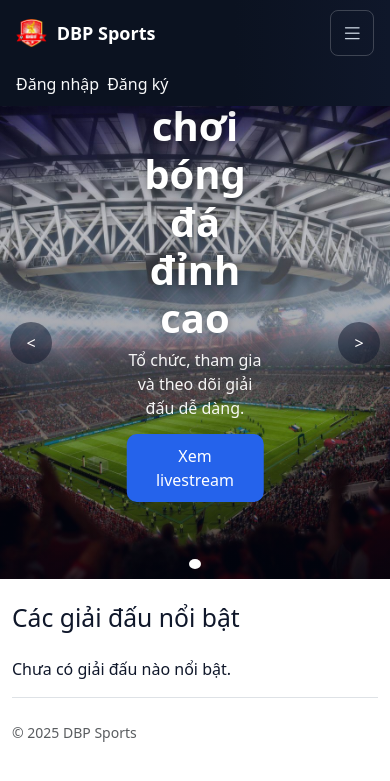
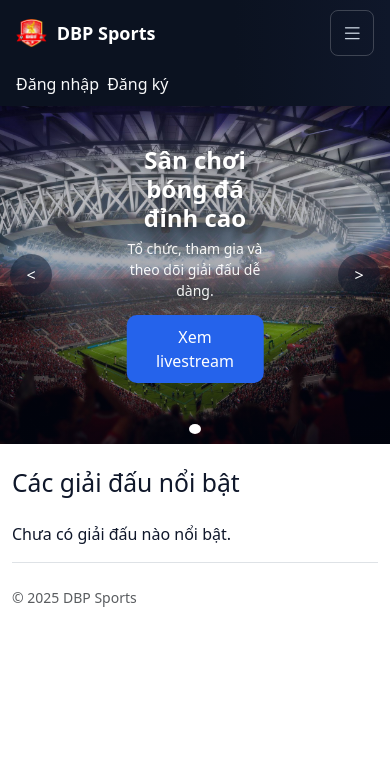
Before and after one commit to dbpsportsvn-glitch/dbpsports, a Django app: page / in a window 390 px wide. Shown: the top 781 px of the page. Run offline with Django 5.2, Linux system fonts and the light colour scheme; data that the repository does not hold is empty; parts of the project's set-up code (start-up, migrations or seed data) failed here and were passed over.

Commit message:
Sua loi hien thi trang chu và tab di dong

```diff
--- a/backend/tournaments/templates/tournaments/home.html
+++ b/backend/tournaments/templates/tournaments/home.html
@@ -88,3 +88,21 @@
     {% endfor %}
   </div>
 {% endblock %}
+
+{% comment %} Them vao cuoi file home.html {% endcomment %}
+{% block extra_css %}
+<style>
+  @media (max-width: 767px) {
+    .carousel-slide {
+      height: 40vh !important;
+      min-height: 280px !important;
+    }
+    .carousel-caption h2 {
+      font-size: 24px !important;
+    }
+    .carousel-caption p {
+      font-size: 14px !important;
+    }
+  }
+</style>
+{% endblock %}
```
Also changed, not shown: backend/tournaments/templates/tournaments/tournament_detail.html (+17 -0 lines), backend/static/css/site.css (line endings or trailing spaces).
